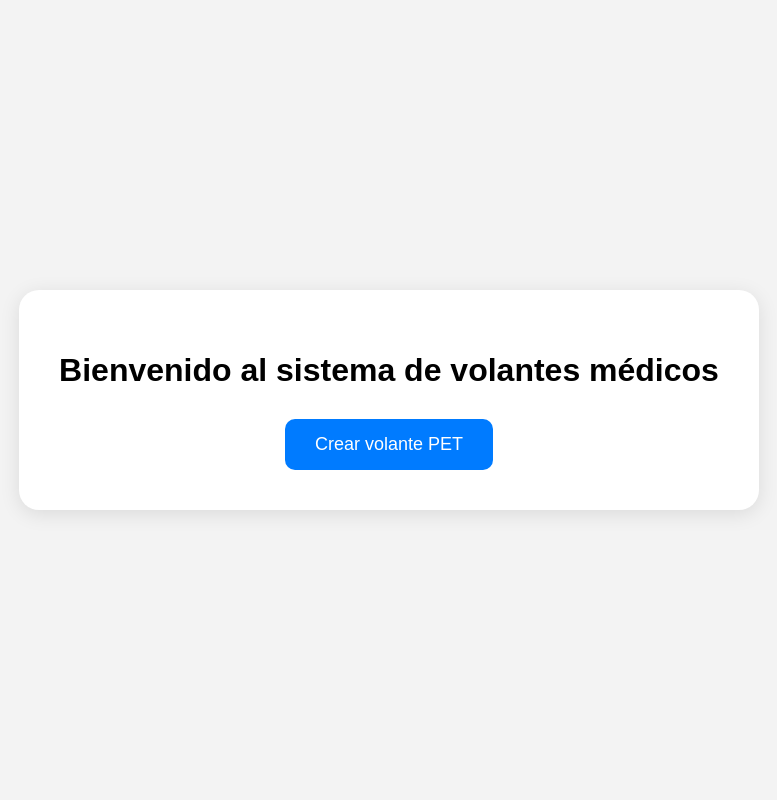
After one commit to jaciperez/TFG, a Flask app: template templates/menu.html in a window 1280 px wide. The commit adds this page. Shown: the whole page, without its empty margins (251-1028 px from the left). Run offline with Flask 3, Linux system fonts and the light colour scheme; the template is opened without the code that fills it, so the values that code supplies are empty.

Commit message:
Modificaciones del formulario y ajustes de la base de datos

```diff
--- /dev/null
+++ b/app.py
@@ -0,0 +1,29 @@
+
+from flask import Flask, render_template, request, redirect
+from database import db
+import os
+
+# Creamos la app primero
+app = Flask(__name__)
+
+# Configuramos SQLite
+app.config['SQLALCHEMY_DATABASE_URI'] = 'sqlite:///volantes.db'
+app.config['SQLALCHEMY_TRACK_MODIFICATIONS'] = False
+
+# Inicializamos la base de datos con la app
+db.init_app(app)
+
+# Creamos las tablas si no existen
+with app.app_context():
+    db.create_all()
+
+@app.route('/')
+def menu():
+    return render_template('menu.html')
+
+@app.route('/volante')
+def volante():
+    return render_template('index.html')
+
+if __name__ == '__main__':
+    app.run(debug=True)
--- /dev/null
+++ b/database.py
@@ -0,0 +1,3 @@
+from flask_sqlalchemy import SQLAlchemy
+
+db = SQLAlchemy()
--- /dev/null
+++ b/templates/menu.html
@@ -0,0 +1,51 @@
+
+<!DOCTYPE html>
+<html lang="es">
+<head>
+    <meta charset="UTF-8">
+    <title>Menú principal</title>
+    <link rel="stylesheet" href="{{ url_for('static', filename='styles/main.css') }}">
+    <style>
+        body {
+            font-family: Arial, sans-serif;
+            background-color: #f3f3f3;
+            display: flex;
+            flex-direction: column;
+            align-items: center;
+            justify-content: center;
+            height: 100vh;
+            margin: 0;
+        }
+        .menu-container {
+            background: white;
+            padding: 40px;
+            border-radius: 20px;
+            box-shadow: 0px 4px 20px rgba(0,0,0,0.1);
+            text-align: center;
+        }
+        h1 {
+            margin-bottom: 30px;
+        }
+        .menu-button {
+            padding: 15px 30px;
+            font-size: 18px;
+            background-color: #007bff;
+            color: white;
+            border: none;
+            border-radius: 10px;
+            cursor: pointer;
+        }
+        .menu-button:hover {
+            background-color: #0056b3;
+        }
+    </style>
+</head>
+<body>
+    <div class="menu-container">
+        <h1>Bienvenido al sistema de volantes médicos</h1>
+        <form action="/volante">
+            <button class="menu-button" type="submit">Crear volante PET</button>
+        </form>
+    </div>
+</body>
+</html>
```
Also changed, not shown: templates/index.html (+2 -1 lines), instance/volantes.db (added), models.py (added).
